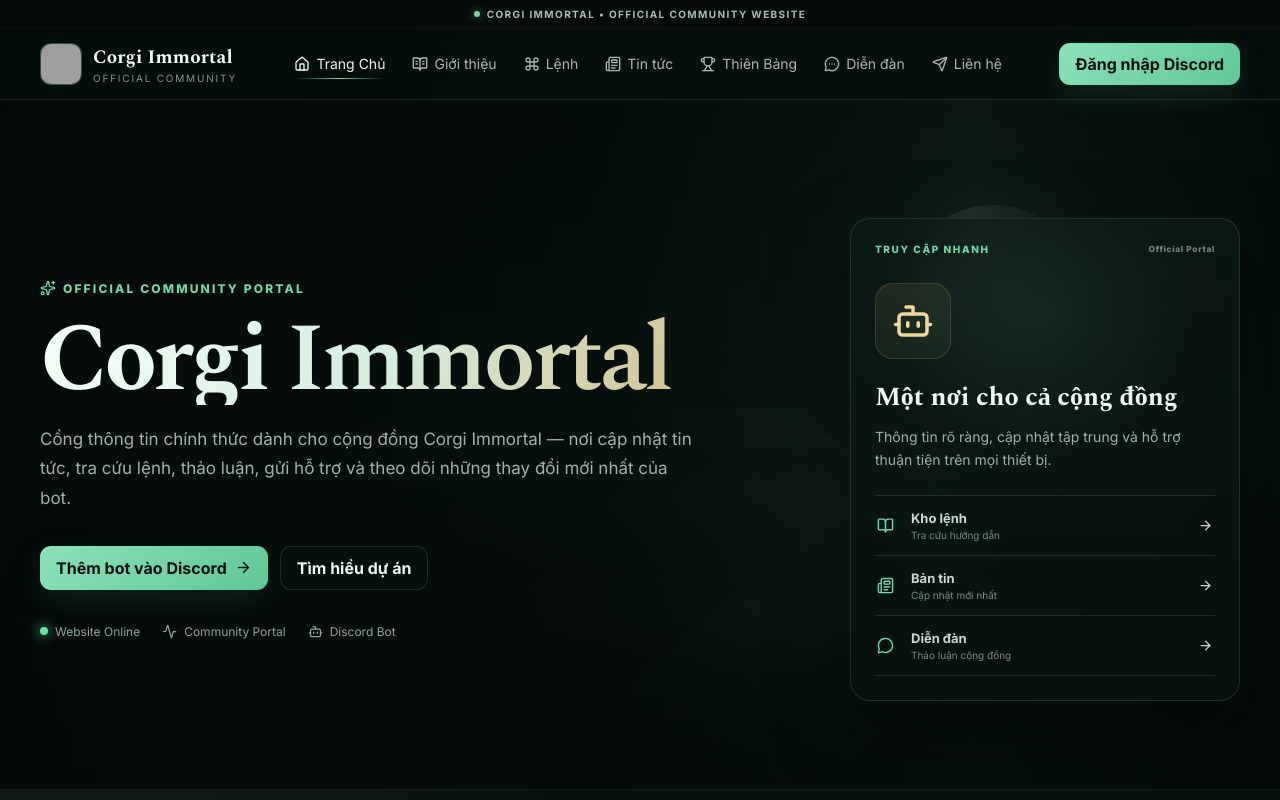
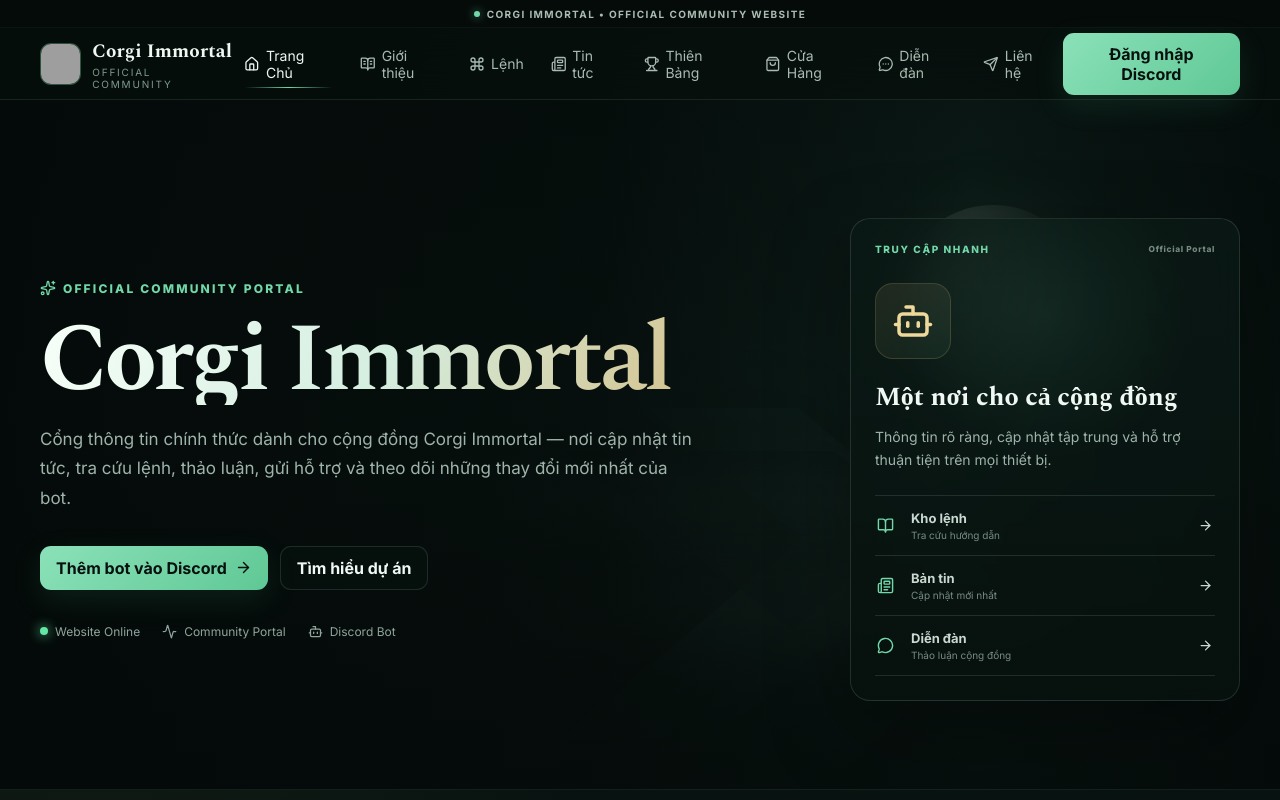
Before and after one commit to corgistudious/Corgi-Immortal-Web, a React (Vite) app: page / in a window 1280 px wide. Shown: the top 800 px of the page. Built offline with nearby package versions, Linux system fonts and the light colour scheme; no server answers; the database is empty; grey boxes are pictures that could not be loaded.

Commit message:
Add files via upload

```diff
--- a/src/components/Layout.jsx
+++ b/src/components/Layout.jsx
@@ -2,7 +2,7 @@ import { useState } from "react";
 import { Link, NavLink } from "react-router-dom";
 import {
   BookOpenText, Command, House, Menu, MessageCircleMore,
-  Newspaper, Send, ShieldCheck, Trophy, X
+  Newspaper, Send, ShieldCheck, ShoppingBag, Trophy, X
 } from "lucide-react";
 import { useAuth } from "../context/AuthContext";
 import { avatarFromUser } from "../lib/utils";
@@ -14,6 +14,7 @@ const nav = [
   ["/lenh", "Lệnh", Command],
   ["/tin-tuc", "Tin tức", Newspaper],
   ["/thien-bang", "Thiên Bảng", Trophy],
+  ["/store", "Cửa Hàng", ShoppingBag],
   ["/dien-dan", "Diễn đàn", MessageCircleMore],
   ["/lien-he", "Liên hệ", Send]
 ];
```
